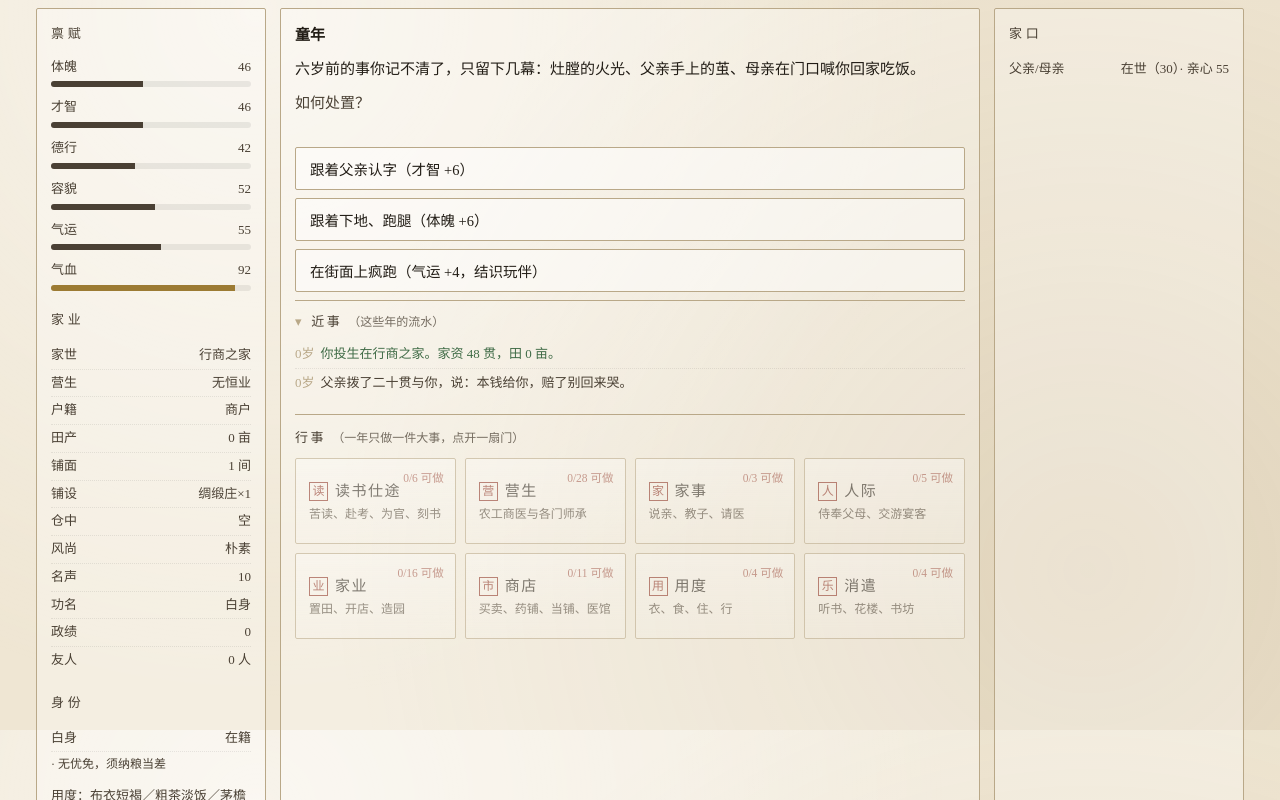
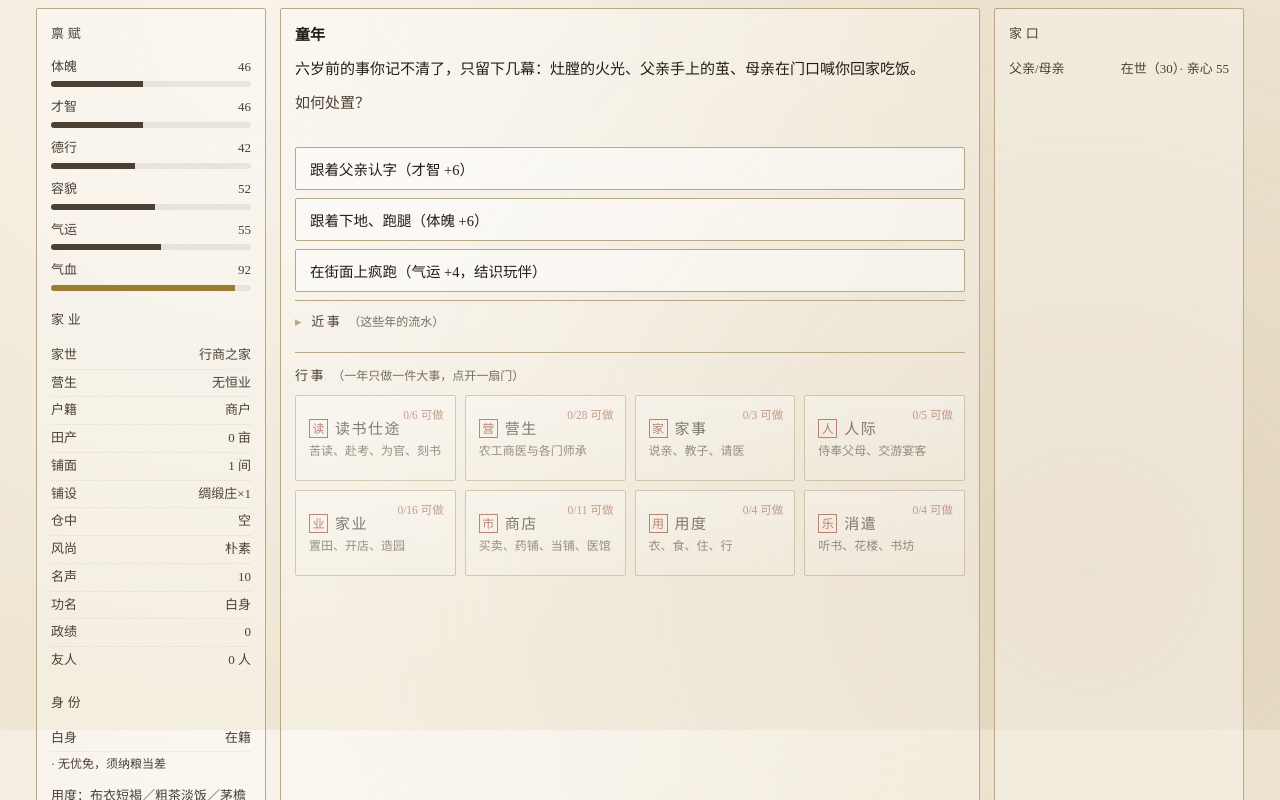
Before and after one commit to mitanguse/gambling-game, a plain HTML site: page fusheng/index.html in a window 1280 px wide. Both pictures are taken after a click on the button "开卷 · 投胎去". Shown: the part 70-870 px from the top of the page. Drawn offline with Linux system fonts and the light colour scheme.

Commit message:
chore(fusheng): 近事默认收起

```diff
--- a/fusheng/index.html
+++ b/fusheng/index.html
@@ -4,7 +4,7 @@
 <meta charset="utf-8">
 <meta name="viewport" content="width=device-width, initial-scale=1">
 <title>浮生·古代人生</title>
-<link rel="stylesheet" href="style.css?v=20261126">
+<link rel="stylesheet" href="style.css?v=20261127">
 </head>
 <body>
 <div id="app">
@@ -55,7 +55,7 @@
         </div>
         <div id="choices" class="choices"></div>
 
-        <details class="recent" id="recent" open>
+        <details class="recent" id="recent">
           <summary>近事<span class="tip">（这些年的流水）</span></summary>
           <ul id="log" class="log"></ul>
         </details>
@@ -101,7 +101,7 @@
   </section>
 
 </div>
-<script src="data.js?v=20261126"></script>
-<script src="game.js?v=20261126"></script>
+<script src="data.js?v=20261127"></script>
+<script src="game.js?v=20261127"></script>
 </body>
 </html>
```
